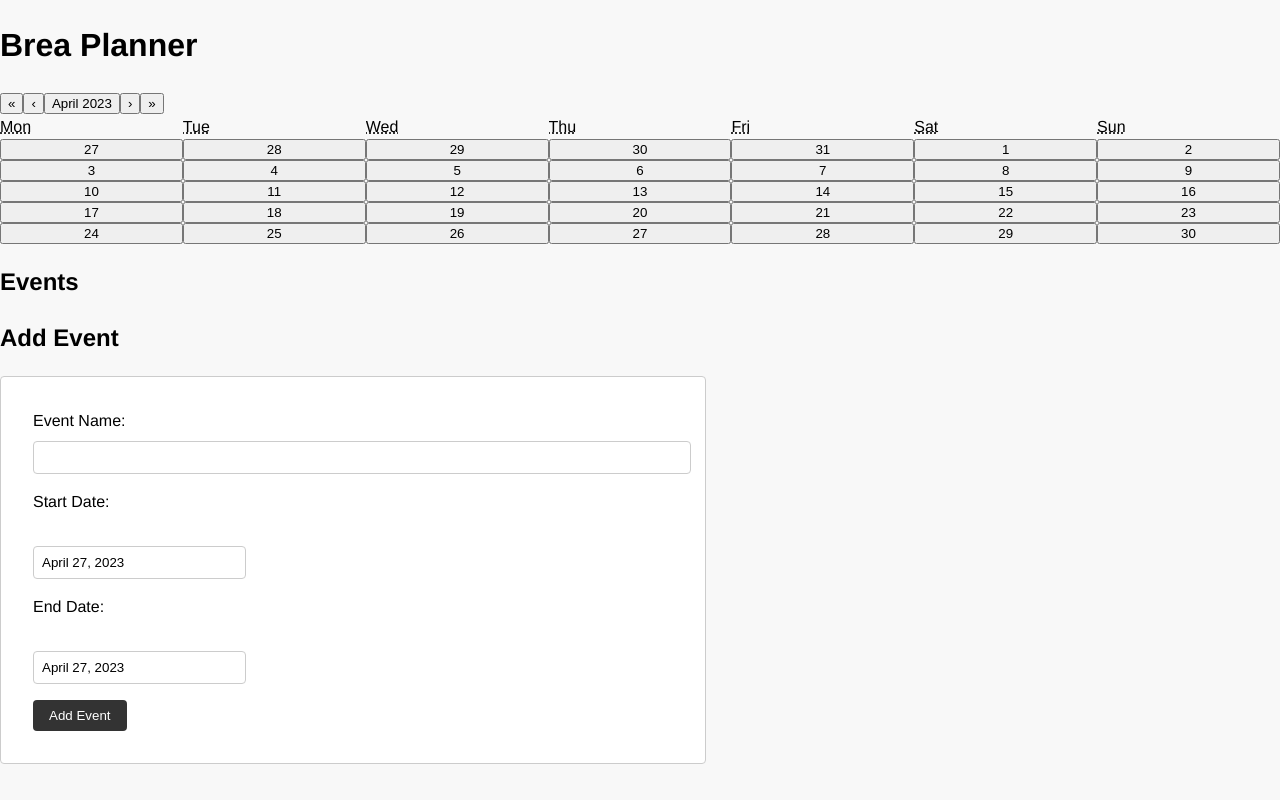
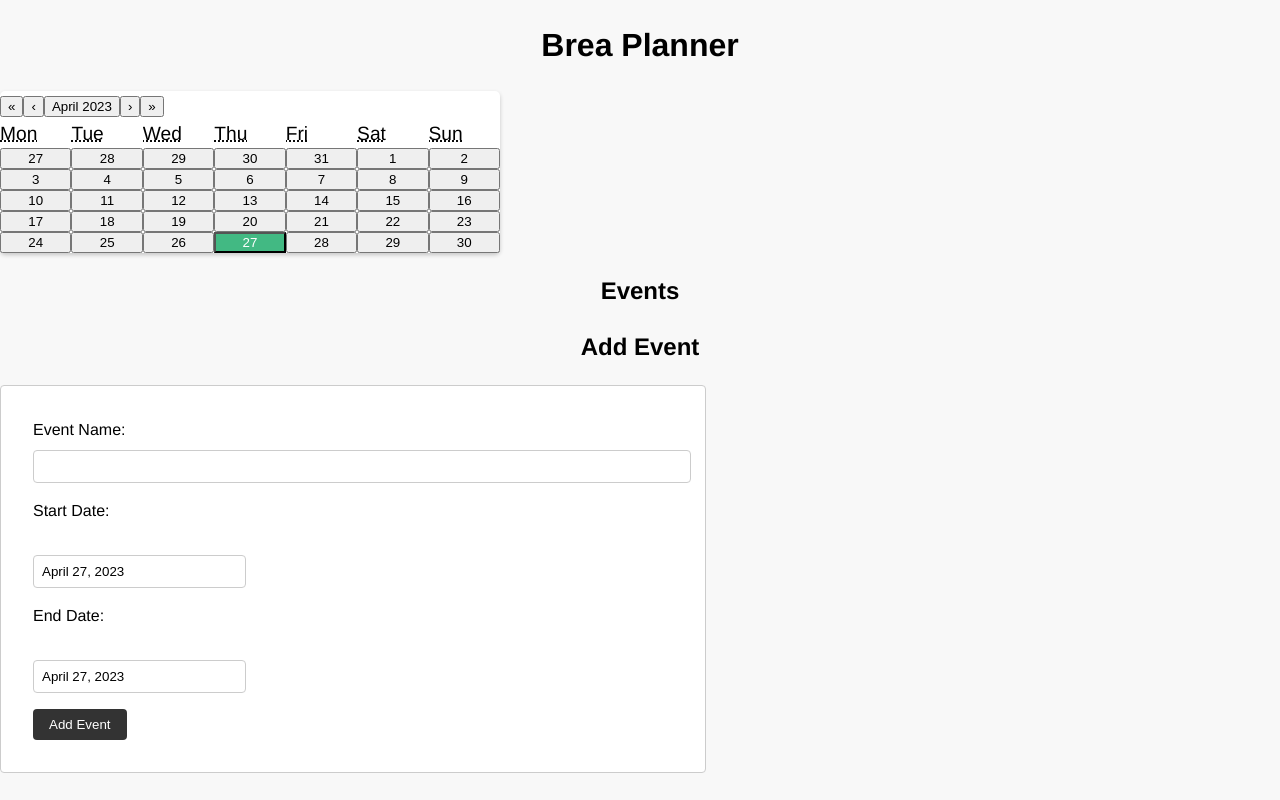
Before and after one commit to Partchworkboy/Planner, a React (Create React App) app: page / in a window 1280 px wide. Built offline with nearby package versions, Linux system fonts and the light colour scheme.

Commit message:
Update App.css

```diff
--- a/src/App.css
+++ b/src/App.css
@@ -5,6 +5,64 @@ body {
   line-height: 1.5;
   margin: 0;
   padding: 0;
+}
+/* Center headings */
+h1,
+h2,
+h3 {
+  text-align: center;
+}
+
+/* Center containers */
+.container {
+  display: flex;
+  justify-content: center;
+  align-items: center;
+  flex-direction: column;
+  margin-top: 2rem;
+}
+
+/* Style calendar */
+.react-calendar {
+  max-width: 500px;
+  background-color: #fff;
+  border-radius: 5px;
+  box-shadow: 0 2px 4px rgba(0, 0, 0, 0.2);
+  font-size: 1.2rem;
+}
+
+.react-calendar__tile--now {
+  background: #42b983;
+  color: #fff;
+}
+
+.react-calendar__tile--active {
+  background: #42b983;
+  color: #fff;
+}
+
+.react-calendar__tile--active:enabled:hover,
+.react-calendar__tile--active:enabled:focus {
+  background: #42b983;
+}
+
+.react-calendar__tile--active:enabled:focus,
+.react-calendar__tile--active:enabled:active {
+  background: #42b983;
+}
+
+.react-calendar__tile--hasActive {
+  background: #e6f4ea;
+}
+
+.react-calendar__tile--hasActive:enabled:hover,
+.react-calendar__tile--hasActive:enabled:focus {
+  background: #d7f2e8;
+}
+
+.react-calendar__tile--hasActive:enabled:focus,
+.react-calendar__tile--hasActive:enabled:active {
+  background: #c4eedf;
 }
 
 header {
```
